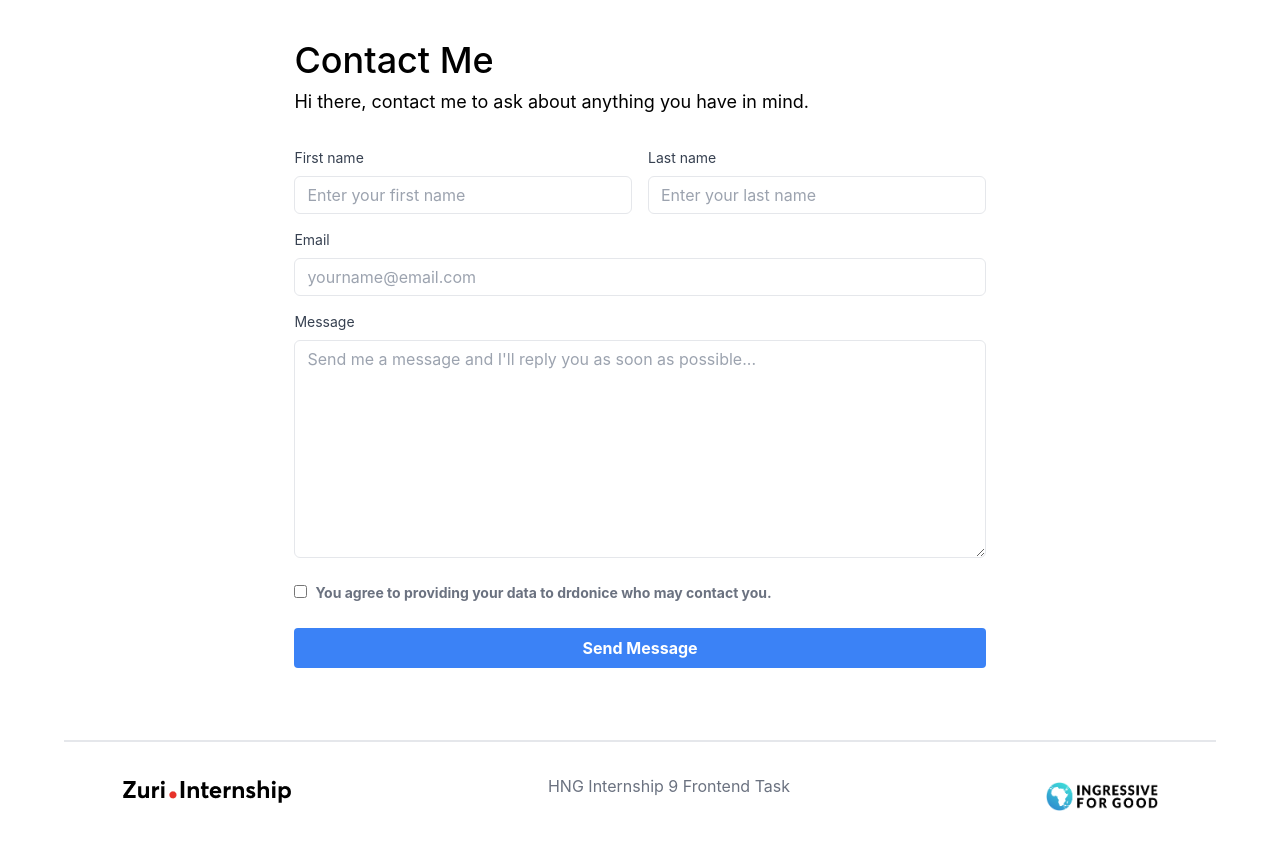
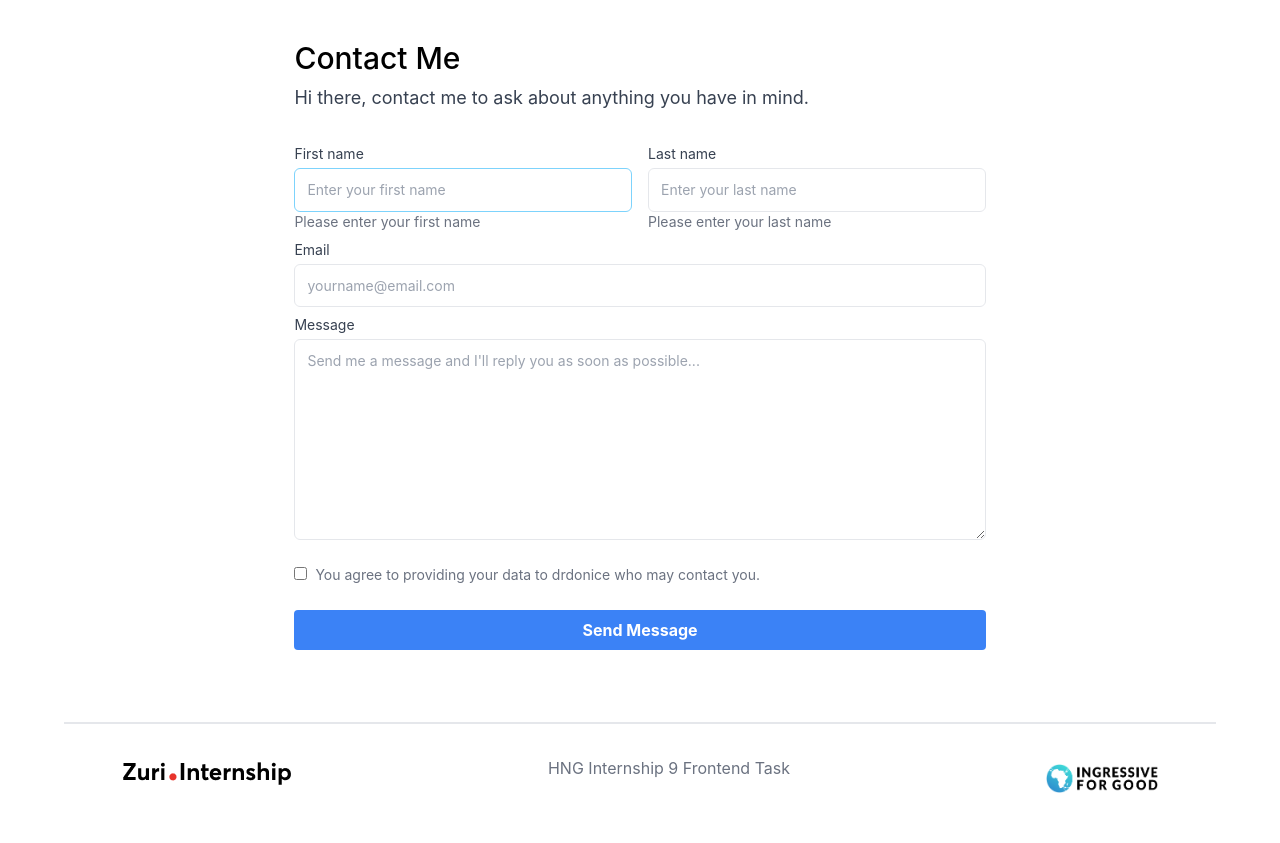
Before and after one commit to donice/stage-1-task, a React (Create React App) app: page /contact in a window 1280 px wide. Built offline with nearby package versions, Linux system fonts and the light colour scheme.

Commit message:
feat: I made validations for the form in contact.jsx

```diff
--- a/src/Pages/Contact.jsx
+++ b/src/Pages/Contact.jsx
@@ -1,51 +1,161 @@
-import React, { useState } from "react";
+import React, { useState, useRef, useEffect } from "react";
+
+const USER_REGEX = /^[a-zA-Z][a-zA-Z0-9-_.]{1,23}$/;
+const EMAIL_REGEX = /^[a-zA-Z][a-zA-Z0-9-_](?=.*[.]).{1,500}$/;
 
 const Contact = () => {
-  const [name, setname] = useState('drdonice')
+  const name  ="drdonice";
+
+  const userRef = useRef();
+
+  const [user, setUser] = useState("");
+  const [validUser, setValidUser] = useState(false);
+  const [userFocus, setUserFocus] = useState(false);
+
+  const [email, setEmail] = useState("");
+  const [validEmail, setValidEmail] = useState(false);
+  const [emailFocus, setEmailFocus] = useState(false);
+
+  const [message, setMessage] = useState("");
+  const [validMessage, setValidMessage] = useState(false);
+  const [messageFocus, setMessageFocus] = useState(false);
+
+  const [errMssg, setErrMssg] = useState("");
+
+
+  useEffect(() => {
+    userRef.current.focus();
+  }, []);
+
+  // an effect that tests if the username matches the regex requirements
+  useEffect(() => {
+    const result = USER_REGEX.test(user);
+    setValidUser(result);
+  }, [user]);
+
+  // an effect that tests if the message matches the regex requirements
+  useEffect(() => {
+    const result = USER_REGEX.test(message);
+    setValidMessage(result); //outputting a boolean
+  }, [message]);
+
+  // an effect that tests if the email matches the regex requirements
+  useEffect(() => {
+    const result = EMAIL_REGEX.test(email);
+    setValidEmail(result); //outputting a boolean
+  }, [email]);
+
+  // an effect that clears the error message when either of the dependencies changes
+  useEffect(() => {
+    setErrMssg("");
+  }, [user, email, message]);
+
+  //..........................
+  // handleSubmit function
+  const handleSubmit = async (e) => {
+    e.preventDefault();
+    setEmail("")
+    setUser("")
+    setMessage("")
+  };
+
+  // focus:border-2 focus:border-rose-500
 
   return (
     <div className="text-left w-full m-10 md:w-3/5">
       <div className="mb-8">
-        <h1 className="font-medium text-4xl mb-2">Contact Me</h1>
-        <p className="text-lg">Hi there, contact me to ask about anything you have in mind.</p>
+        <h1 className="font-medium text-3xl mb-2">Contact Me</h1>
+        <p className="text-lg text-gray-700">
+          Hi there, contact me to ask about anything you have in mind.
+        </p>
       </div>
 
-      <form action="#">
+      <form onSubmit={handleSubmit}>
         <div className="-mx-2 md:flex">
-          <div className="w-full px-2 md:w-1/2">
-            <label for="firstname" className="block text-gray-700 text-sm mb-2">
+          <div className="w-full px-2 mb-2 md:w-1/2">
+            <label
+              htmlFor="firstname"
+              className="block text-gray-700 text-sm mb-1"
+            >
               First name
             </label>
             <input
+              ref={userRef}
               type="text"
               id="firstname"
               placeholder="Enter your first name"
-              className="appearance-none border rounded-md w-full py-2 px-3 mb-4 text-gray-700 leading-tight focus:outline-none focus:shadow-outline"
+              aria-describedby="fnerror"
+              onChange={(e) => setUser(e.target.value)}
+              aria-invalid={validUser ? "false" : "true"}
+              onFocus={() => setUserFocus(true)}
+              onBlur={() => setUserFocus(false)}
+              className="appearance-none text-sm border rounded-md w-full p-3 text-gray-700 leading-tight focus:outline-none focus:shadow-outline focus:border-1 focus:border-sky-300"
             />
+            <p
+              id="fnerror"
+              className={
+                userFocus && !validUser ? "text-gray-500 text-sm" : 'hidden'
+              }
+            >
+              Please enter your first name
+            </p>
           </div>
 
-          <div className="w-full px-2 md:w-1/2">
-            <label for="lastname" className="block text-gray-700 text-sm  mb-2">
+          <div className="w-full px-2 md:w-1/2 mb-2">
+            <label
+              htmlFor="lastname"
+              className="block text-gray-700 text-sm  mb-1"
+            >
               Last name
             </label>
             <input
               type="text"
               id="lastname"
               placeholder="Enter your last name"
-              class="appearance-none border rounded-md w-full py-2 px-3 mb-4 text-gray-700 leading-tight focus:outline-none focus:shadow-outline"
+              aria-describedby="lnerror"
+              onChange={(e) => setUser(e.target.value)}
+              aria-invalid={validUser ? "false" : "true"}
+              onFocus={() => setUserFocus(true)}
+              onBlur={() => setUserFocus(false)}
+              class="appearance-none text-sm border rounded-md w-full p-3 text-gray-700 leading-tight focus:outline-none focus:shadow-outline focus:border-sky-300"
             />
+            <p
+              id="lnerror"
+              className={
+                userFocus && !validUser ? "text-gray-500 text-sm" : 'hidden'
+              }
+            >
+              Please enter your last name
+            </p>
           </div>
         </div>
-        <label for="email" className="block text-gray-700 text-sm  mb-2">
+        <div className="mb-2">
+          <label htmlFor="email" className="block text-gray-700 text-sm  mb-1">
             Email
           </label>
           <input
             type="text"
             id="email"
             placeholder="yourname@email.com"
-          class="appearance-none border rounded-md w-full py-2 px-3 mb-4 text-gray-700 leading-tight focus:outline-none focus:shadow-outline"
+            aria-describedby="emlerror"
+            onChange={(e) => setEmail(e.target.value)}
+            aria-invalid={validEmail ? "false" : "true"}
+            onFocus={() => setEmailFocus(true)}
+            onBlur={() => setEmailFocus(false)}
+            class="appearance-none text-sm border rounded-md w-full p-3 text-gray-700 leading-tight focus:outline-none focus:shadow-outline focus:border-sky-300"
           />
-        <label for="message" className="block text-gray-700 text-sm mb-2">
+          <p
+            id="emlerror"
+            className={
+              emailFocus && !validEmail ? "text-rose-500 text-sm" : 'hidden'
+            }
+          >
+            Please enter a valid email
+          </p>
+        </div>
+
+        <div className="mb-4">
+          <label htmlFor="message" className="block text-gray-700 text-sm mb-1">
             Message
           </label>
           <textarea
@@ -54,11 +164,26 @@ const Contact = () => {
             cols="30"
             rows="10"
             placeholder="Send me a message and I'll reply you as soon as possible..."
-          class="appearance-none border rounded-md w-full py-2 px-3 mb-4 text-gray-700 leading-tight focus:outline-none focus:shadow-outline"
-        ></textarea>
+            aria-describedby="msgerror"
+            onChange={(e) => setMessage(e.target.value)}
+            aria-invalid={validMessage ? "false" : "true"}
+            onFocus={() => setMessageFocus(true)}
+            onBlur={() => setMessageFocus(false)}
+            class="appearance-none text-sm border rounded-md w-full p-3 text-gray-700 leading-tight focus:outline-none focus:shadow-outline focus:border-2 focus:border-rose-500"
+          />
+          <p
+            id="msgerror"
+            className={
+              messageFocus && !validMessage ? "text-rose-500 text-sm" : 'hidden'
+            }
+          >
+            Please enter a message
+          </p>
+        </div>
+
         <div class="md:flex md:items-center mb-6">
-    <label class="block text-gray-500 font-bold">
-      <input class="mr-2 leading-tight" type="checkbox"/>
+          <label class="block text-gray-500">
+            <input class="mr-2 leading-tight" type="checkbox" />
             <span class="text-sm font-md">
               You agree to providing your data to {name} who may contact you.
             </span>
@@ -66,7 +191,11 @@ const Contact = () => {
         </div>
 
         <div class="flex items-center justify-between">
-      <button id="btn__submit" class="bg-blue-500 w-full hover:bg-blue-700 text-white font-bold py-2 px-4 rounded focus:outline-none focus:shadow-outline" type="button">
+          <button
+            id="btn__submit"
+            class="bg-blue-500 w-full hover:bg-blue-700 text-white font-bold py-2 px-4 rounded focus:outline-none focus:shadow-outline focus:border-sky-300"
+            type="button"
+          >
             Send Message
           </button>
         </div>
```
Lines whose indentation alone changed are shown as unchanged.
